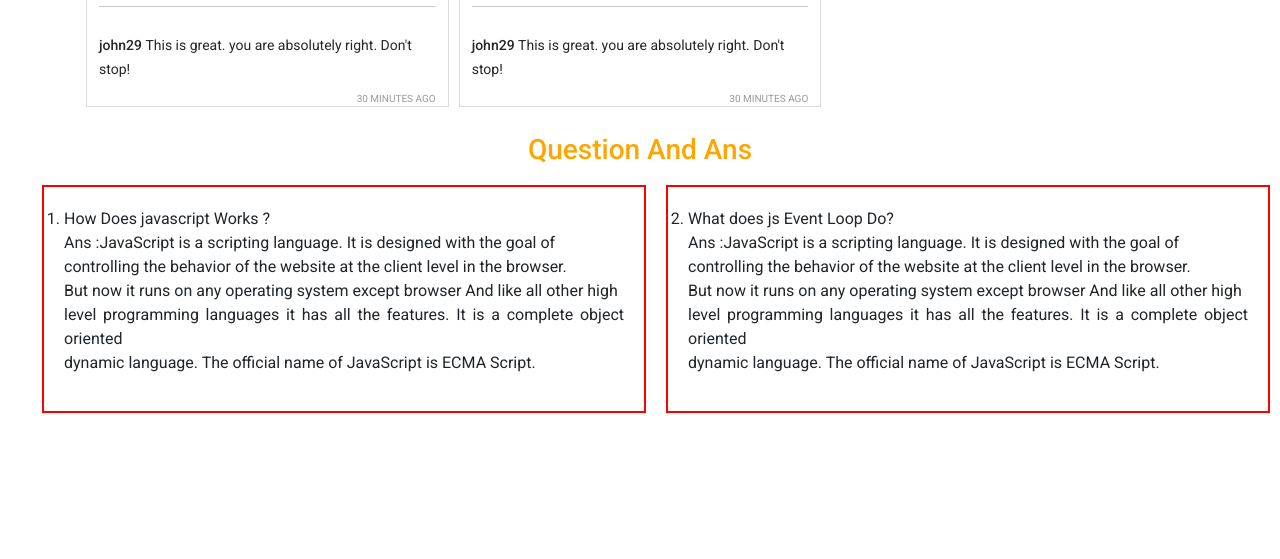
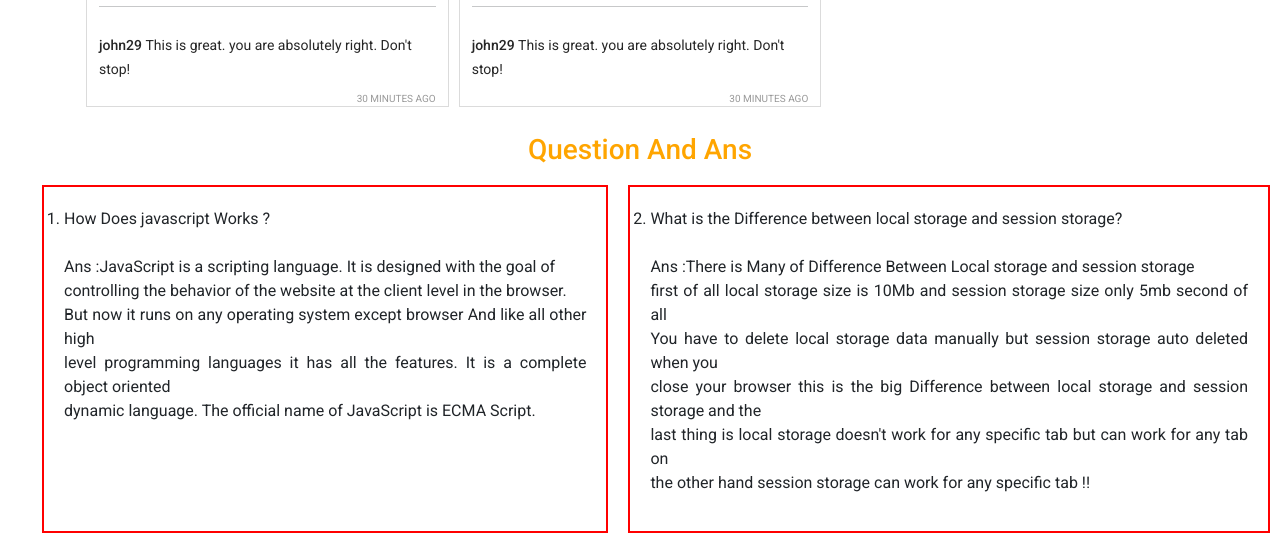
Before and after one commit to NazmulHasanNahid/social-media, a plain HTML site: page index.html in a window 1280 px wide. Shown: the part 1425-1984 px from the top of the page. Before the commit the page ends 1864 px from the top, so only its background shows below. Drawn offline with nearby package versions, Linux system fonts and the light colour scheme.

Commit message:
js question

```diff
--- a/index.html
+++ b/index.html
@@ -83,13 +83,13 @@
             <div id="question-container" class="question-container">
                 <ol class="flex-container">
                     <span class="margin">
-                    <li>How Does javascript Works ?</li>
+                    <li>How Does javascript Works ?</li> <br>
                     <p class="text-align">Ans :JavaScript is a scripting language. It is designed with the goal of  <br> controlling the behavior of the website at the client level in the browser. <br> But now it runs on any operating system except browser And like all other high <br> level programming languages it has all the features. It is a complete object oriented <br> dynamic language. The official name of JavaScript is ECMA Script.
                     </p>
                     </span >
                     <span class="margin">
-                    <li>What does js Event Loop Do?</li>
-                     <p class="text-align">Ans :JavaScript is a scripting language. It is designed with the goal of  <br> controlling the behavior of the website at the client level in the browser. <br> But now it runs on any operating system except browser And like all other high <br> level programming languages it has all the features. It is a complete object oriented <br> dynamic language. The official name of JavaScript is ECMA Script.
+                    <li>What is the Difference between local storage and session storage?</li> <br>
+                     <p class="text-align">Ans :There is Many of Difference Between Local storage and session storage <br> first of all local storage size is 10Mb and session storage size only 5mb second of all <br> You have to delete local storage data manually but session storage auto deleted when you <br> close your browser this is the big Difference between local storage and session storage and the  <br>  last thing is local storage  doesn't work for any specific tab but can work for any tab on <br> the other hand session  storage can work for any specific tab !!
                     </p>
                     </span>
                 </ol>
```
